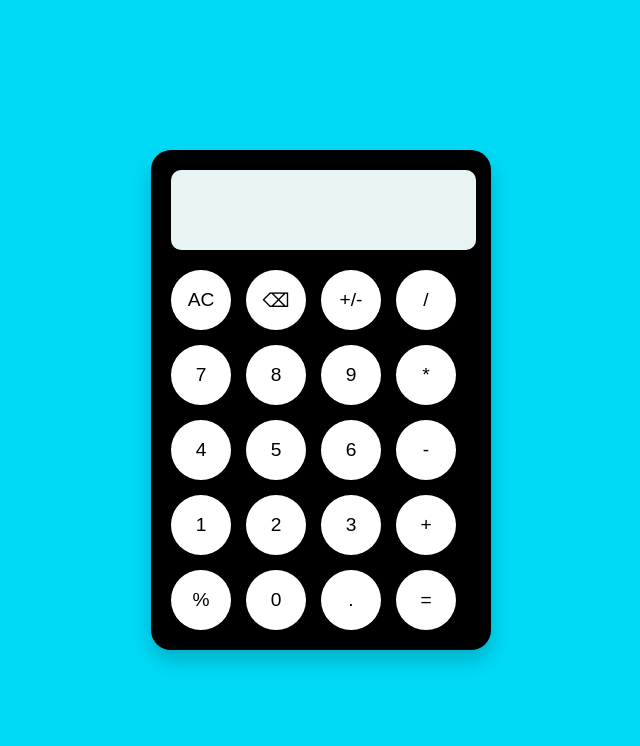
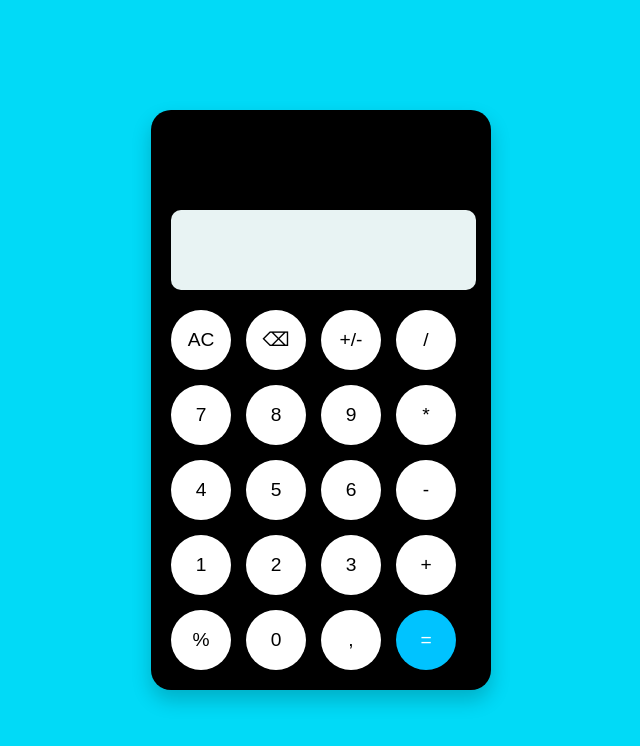
Before and after one commit to TahituDanny/Calculator, a plain HTML site: page index.html in a window 1280 px wide. Shown: the whole page, without its empty margins (319-959 px from the left). Drawn offline with Linux system fonts and the light colour scheme.

Commit message:
Update index.html

```diff
--- a/index.html
+++ b/index.html
@@ -8,6 +8,7 @@
 </head>
 <body>
   <div class="calculator">
+    <h1>DF.TAHITU</h1>
     <input type="text" class="display" readonly value="">
     <div class="buttons">
       <button>AC</button>
@@ -28,8 +29,8 @@
       <button>+</button>
       <button>%</button>
       <button>0</button>
-      <button>.</button>
-      <button>=</button>
+      <button>,</button>
+      <button class="equal">=</button>
     </div>
   </div>
   <script src="script.js"></script>
```
